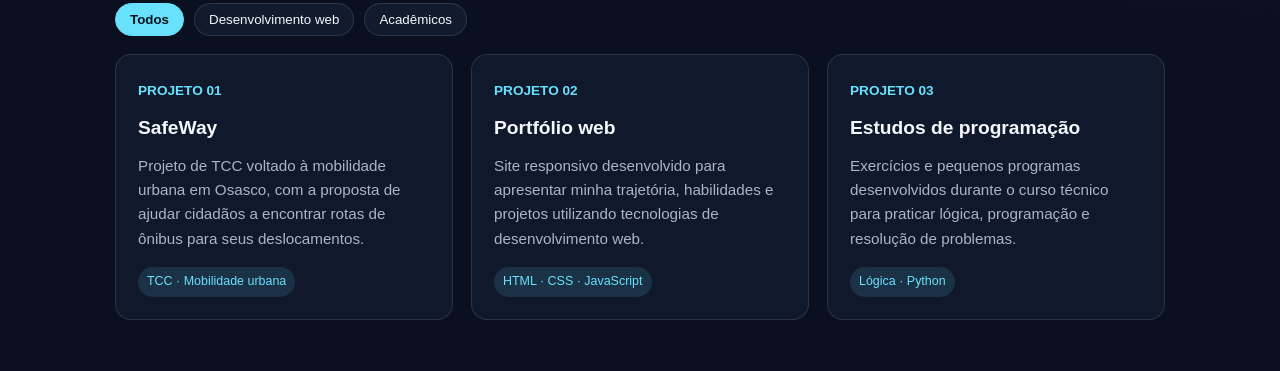
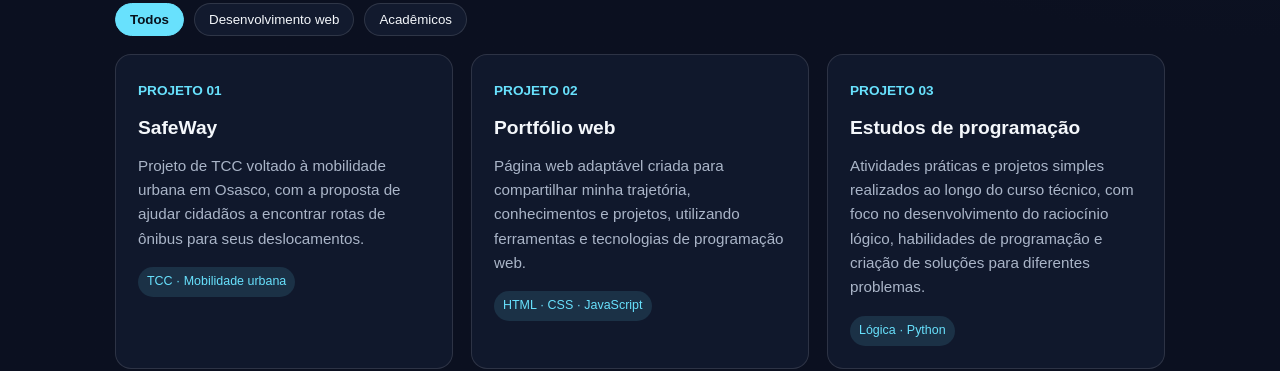
Before and after one commit to Nycollas147/Portif-lio_4_Bimestre, a plain HTML site: page index.html in a window 1280 px wide. Shown: the part 1344-1715 px from the top of the page. Drawn offline with Linux system fonts and the light colour scheme.

Commit message:
Add files via upload

```diff
--- a/index.html
+++ b/index.html
@@ -81,13 +81,13 @@
         <article class="project" data-category="web">
           <span class="number">PROJETO 02</span>
           <h3>Portfólio web</h3>
-          <p>Site responsivo desenvolvido para apresentar minha trajetória, habilidades e projetos utilizando tecnologias de desenvolvimento web.</p>
+          <p>Página web adaptável criada para compartilhar minha trajetória, conhecimentos e projetos, utilizando ferramentas e tecnologias de programação web.</p>
           <span class="tag">HTML · CSS · JavaScript</span>
         </article>
         <article class="project" data-category="academico">
           <span class="number">PROJETO 03</span>
           <h3>Estudos de programação</h3>
-          <p>Exercícios e pequenos programas desenvolvidos durante o curso técnico para praticar lógica, programação e resolução de problemas.</p>
+          <p> Atividades práticas e projetos simples realizados ao longo do curso técnico, com foco no desenvolvimento do raciocínio lógico, habilidades de programação e criação de soluções para diferentes problemas.</p>
           <span class="tag">Lógica · Python</span>
         </article>
       </div>
```
